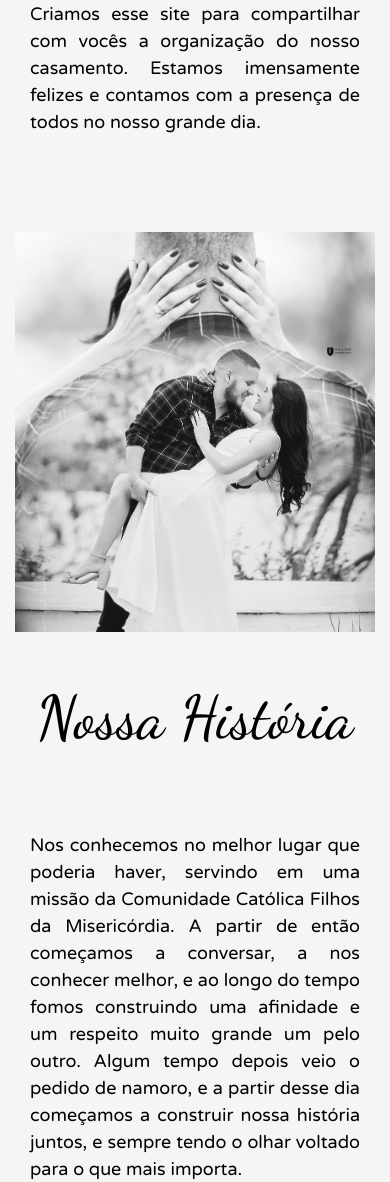
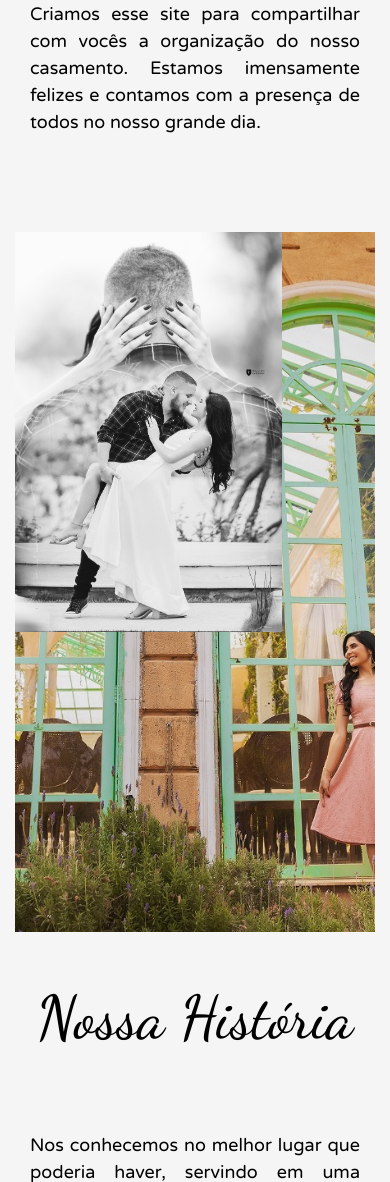
Before and after one commit to FernandoGontijo/CasamentoLeticia-Fernando, a PHP site: page / in a window 390 px wide. Shown: the part 928-2110 px from the top of the page. Run offline with PHP 8.4, Linux system fonts and the light colour scheme; some libraries are stand-ins or nearby versions.

Commit message:
Troca foto aliança 6

```diff
--- a/css/styles.css
+++ b/css/styles.css
@@ -218,8 +218,7 @@
     }
 
 
-    .montagem{
-        background-image: url(../images/montagem.jpg);
+    .montagemFoto{
         background-position: center ;
         background-repeat: no-repeat;
         background-size: cover;
--- a/index.html
+++ b/index.html
@@ -116,6 +116,8 @@
 
 
     <div  class="montagem w-100">
+
+        <img src="../CasamentoLeticia-Fernando/images/montagem.jpg" class="montagemFoto">
 
     </div>
 
```
